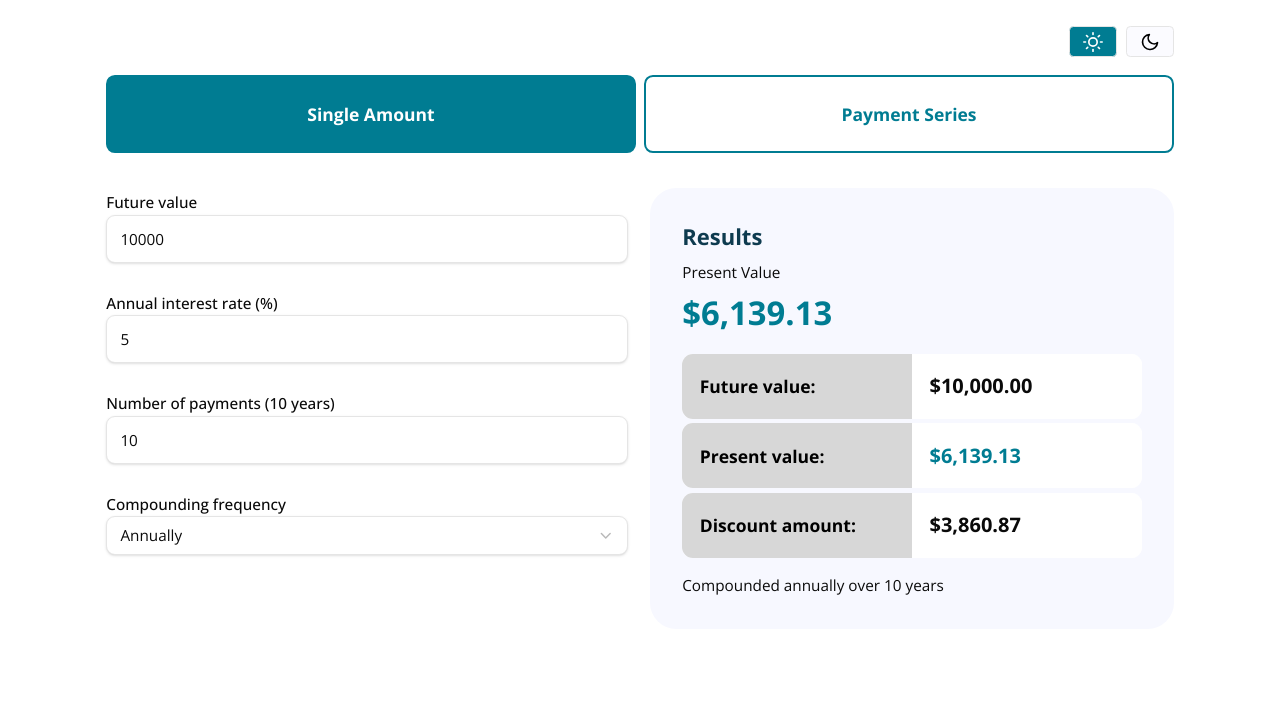
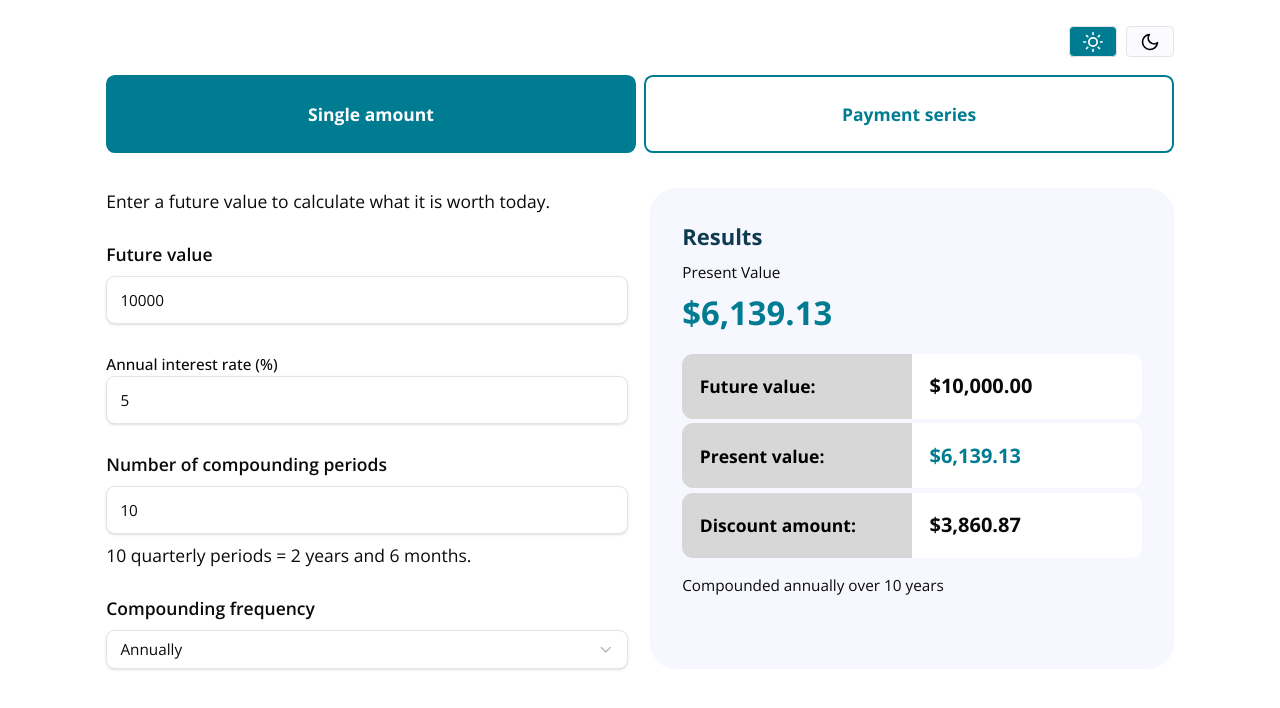
Before and after one commit to SU-SWS/ifdm_learning_apps, a Next.js app: page /interactives/present-value-calculator-v2 in a window 1280 px wide. Shown: the top 708 px of the page. Built offline with nearby package versions, Linux system fonts and the light colour scheme.

Commit message:
IFDM-145: Initial commit

```diff
--- a/app/interactives/present-value-calculator-v2/page.tsx
+++ b/app/interactives/present-value-calculator-v2/page.tsx
@@ -96,8 +96,8 @@ export default function PresentValueCalculator() {
 
         <Tabs value={activeTab} onValueChange={setActiveTab} className="w-full">
           <TabsList className="grid w-full grid-cols-2 mb-8 p-0">
-            <TabsTrigger value="single">Single Amount</TabsTrigger>
-            <TabsTrigger value="series">Payment Series</TabsTrigger>
+            <TabsTrigger value="single">Single amount</TabsTrigger>
+            <TabsTrigger value="series">Payment series</TabsTrigger>
           </TabsList>
 
           {/* Single Amount Tab */}
@@ -105,8 +105,9 @@ export default function PresentValueCalculator() {
             <div className="flex flex-col md:flex-row flex-grow space-between gap-5">
               <div className="w-full md:w-1/2 space-y-6 bg-transparent">
                 {/* Future Value Input */}
+                <p>Enter a future value to calculate what it is worth today.</p>
                 <div className="space-y-2">
-                  <Label htmlFor="future-value" className="text-sm font-medium text-foreground">
+                  <Label htmlFor="future-value" className="block font-semibold text-foreground mb-2">
                     Future value
                   </Label>
                   <Input
@@ -137,8 +138,8 @@ export default function PresentValueCalculator() {
 
                 {/* Time Period Input */}
                 <div className="space-y-2">
-                  <Label htmlFor="time-period" className="text-sm font-medium text-foreground">
-                    Number of payments (10 years)
+                  <Label htmlFor="time-period" className="block font-semibold text-foreground mb-2">
+                    Number of compounding periods
                   </Label>
                   <Input
                     id="time-period"
@@ -150,11 +151,12 @@ export default function PresentValueCalculator() {
                     step={1}
                     className="bg-white border-1 w-full rounded-md shadow-sm py-2 px-3"
                   />
+                  <p>10 quarterly periods = 2 years and 6 months.</p>
                 </div>
 
                 {/* Compounding Frequency */}
                 <div className="space-y-2">
-                  <Label className="text-sm font-medium text-foreground">Compounding frequency</Label>
+                  <Label className="block font-semibold text-foreground mb-2">Compounding frequency</Label>
                   <Select
                     value={compoundingFrequency}
                     onValueChange={(value) => setCompoundingFrequency(value as CompoundingFrequency)}
@@ -224,8 +226,9 @@ export default function PresentValueCalculator() {
 
               <div className="bg-transparent w-full md:w-1/2 space-y-6">
                 {/* Payment Amount Input */}
+                <p>Enter a payment amount and number of payments to calculate their value today.</p>
                 <div className="space-y-2">
-                  <Label htmlFor="payment-amount" className="text-sm font-medium text-foreground">
+                  <Label htmlFor="payment-amount" className="block font-semibold text-foreground mb-2">
                     Payment amount ($)
                   </Label>
                   <Input
@@ -239,7 +242,7 @@ export default function PresentValueCalculator() {
 
                 {/* Interest Rate Input */}
                 <div className="space-y-2">
-                  <Label htmlFor="payment-interest-rate" className="text-sm font-medium text-foreground">
+                  <Label htmlFor="payment-interest-rate" className="block font-semibold text-foreground mb-2">
                     Annual interest rate
                   </Label>
                   <Input
@@ -256,7 +259,7 @@ export default function PresentValueCalculator() {
 
                 {/* Number of Payments Input */}
                 <div className="space-y-2">
-                  <Label htmlFor="number-of-payments" className="text-sm font-medium text-foreground">
+                  <Label htmlFor="number-of-payments" className="block font-semibold text-foreground mb-2">
                     Number of payments
                   </Label>
                   <Input
@@ -273,7 +276,7 @@ export default function PresentValueCalculator() {
 
                 {/* Payment Frequency */}
                 <div className="space-y-2">
-                  <Label className="text-sm font-medium text-foreground">Payment frequency</Label>
+                  <Label className="block font-semibold text-foreground mb-2">Compounding frequency</Label>
                   <Select
                     value={paymentFrequency}
                     onValueChange={(value) => setPaymentFrequency(value as CompoundingFrequency)}
```
